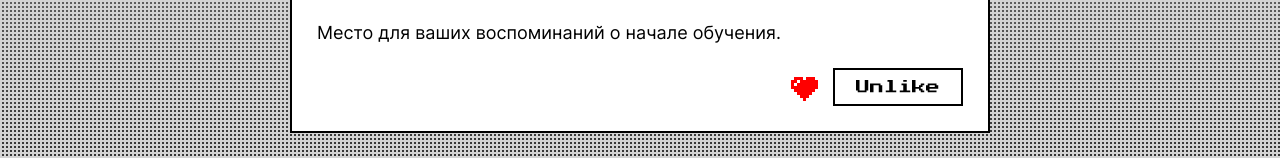
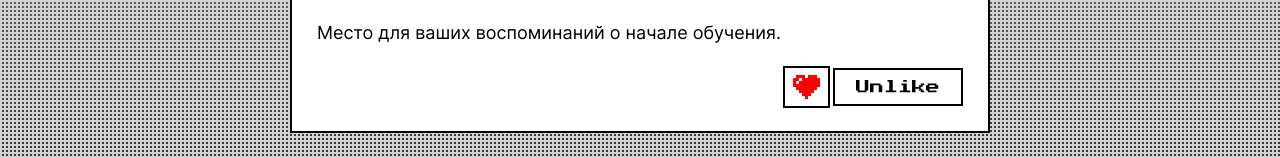
Before and after one commit to RomanGRS/zakrivayuschiy-teg-f, a plain HTML site: page index.html in a window 1280 px wide. Both pictures are taken after a click on the button 808 px from the left and 1427 px from the top of the page. Shown: the part 1340-1498 px from the top of the page. Drawn offline with Linux system fonts and the light colour scheme.

Commit message:
Add files via upload

```diff
--- a/index.html
+++ b/index.html
@@ -1,3 +1,4 @@
+<!DOCTYPE html>
 <html lang="ru">
   <head>
     <meta charset="UTF-8" />
--- a/styles/globals.css
+++ b/styles/globals.css
@@ -35,6 +35,11 @@ input {
   color: currentColor;
   font-family: inherit;
   font-size: inherit;
+  padding: 0;
+  border: none;
+  outline: none;
+  background-color: transparent;
+  appearance: none;
 }
 
 ul,
--- a/styles/style.css
+++ b/styles/style.css
@@ -133,6 +133,7 @@
   .card__buttons_wrapper {
     display: flex;
     margin-inline: auto 0;
+    gap: 5px;
   }
 
   button {
@@ -140,6 +141,8 @@
     overflow: hidden;
     transition: box-shadow 0.3s ease;
     background-color: var(--button-background-color, #ffffff);
+    outline: 2px solid transparent;
+    transition: outline 0.3s linear;
   }
 
   button:hover {
@@ -156,25 +159,21 @@
   }
 
   .card__icon-button {
-    border: 2px solid var( --button-background-color);
-    padding: 3px 7px 0 0;
-    transition: border-color 0.3s ease;
-    cursor: pointer;
-    box-sizing: border-box;
+    transition: box-shadow 0.3s ease;
+    border: 2px solid transparent;
     display: inline-flex;
     align-items: center;
     justify-content: center;
     height: 38px;
-    background-color: var( --button-background-color);
   }
 
   .card__icon-button:focus {
-    outline: none;
     box-shadow: none;
+    outline: 2px solid #000000;
   }
 
   .card__icon-button:focus-visible {
-    outline: var(--element-border, solid 2px #000000);
+    border-color: var(--element-border, solid 2px #000000);
     outline: none;
   }
 
```
